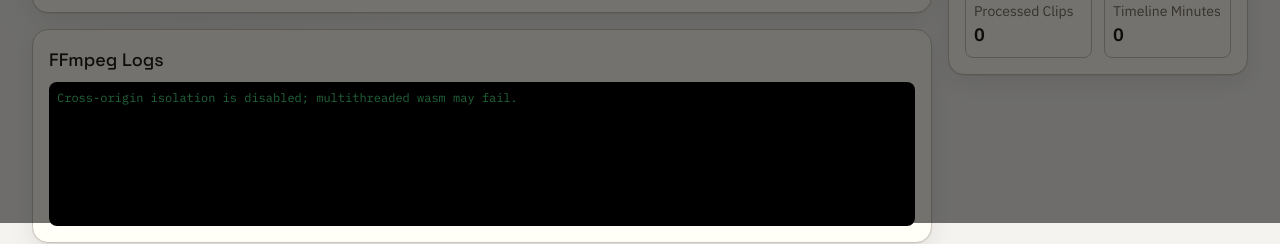
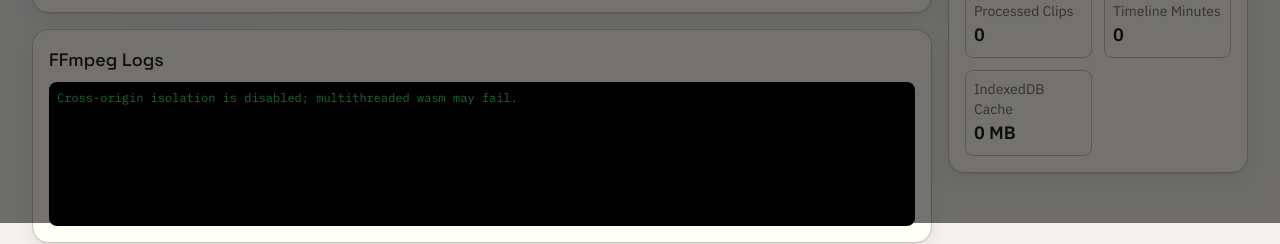
Before and after one commit to erciktiburak/Lumina-Edit, a Next.js app: page / in a window 1280 px wide. Shown: the part 577-821 px from the top of the page. Built offline with nearby package versions, Linux system fonts and the light colour scheme.

Commit message:
feat(storage): setup indexeddb for persistent browser-side file caching

```diff
--- a/components/metrics-panel.tsx
+++ b/components/metrics-panel.tsx
@@ -2,15 +2,18 @@
 
 import { useEffect, useState } from "react";
 import { metrics } from "@/lib/analytics/local-metrics";
+import { cache } from "@/lib/storage/cache";
 
 type MetricSnapshot = ReturnType<typeof metrics.get>;
 
 export function MetricsPanel() {
   const [snapshot, setSnapshot] = useState<MetricSnapshot>(metrics.get());
+  const [cacheMb, setCacheMb] = useState(0);
 
   useEffect(() => {
     metrics.incrementSession();
     setSnapshot(metrics.get());
+    void cache.assetUsage().then((bytes) => setCacheMb(Math.round((bytes / (1024 * 1024)) * 10) / 10));
   }, []);
 
   return (
@@ -33,6 +36,10 @@ export function MetricsPanel() {
           <div className="text-muted">Timeline Minutes</div>
           <div className="text-lg font-semibold">{Math.floor(snapshot.totalProcessedMs / 60000)}</div>
         </div>
+        <div className="rounded-lg border border-border p-2">
+          <div className="text-muted">IndexedDB Cache</div>
+          <div className="text-lg font-semibold">{cacheMb} MB</div>
+        </div>
       </div>
     </section>
   );
--- /dev/null
+++ b/lib/storage/cache.ts
@@ -0,0 +1,20 @@
+import { db } from "@/lib/storage/db";
+
+export const cache = {
+  async getBlob(assetId: string) {
+    const record = await db.blobs.get(assetId);
+    return record?.blob ?? null;
+  },
+
+  async deleteAsset(assetId: string) {
+    await db.transaction("rw", db.assets, db.blobs, async () => {
+      await db.assets.delete(assetId);
+      await db.blobs.delete(assetId);
+    });
+  },
+
+  async assetUsage() {
+    const blobs = await db.blobs.toArray();
+    return blobs.reduce((total, entry) => total + entry.blob.size, 0);
+  }
+};
```
